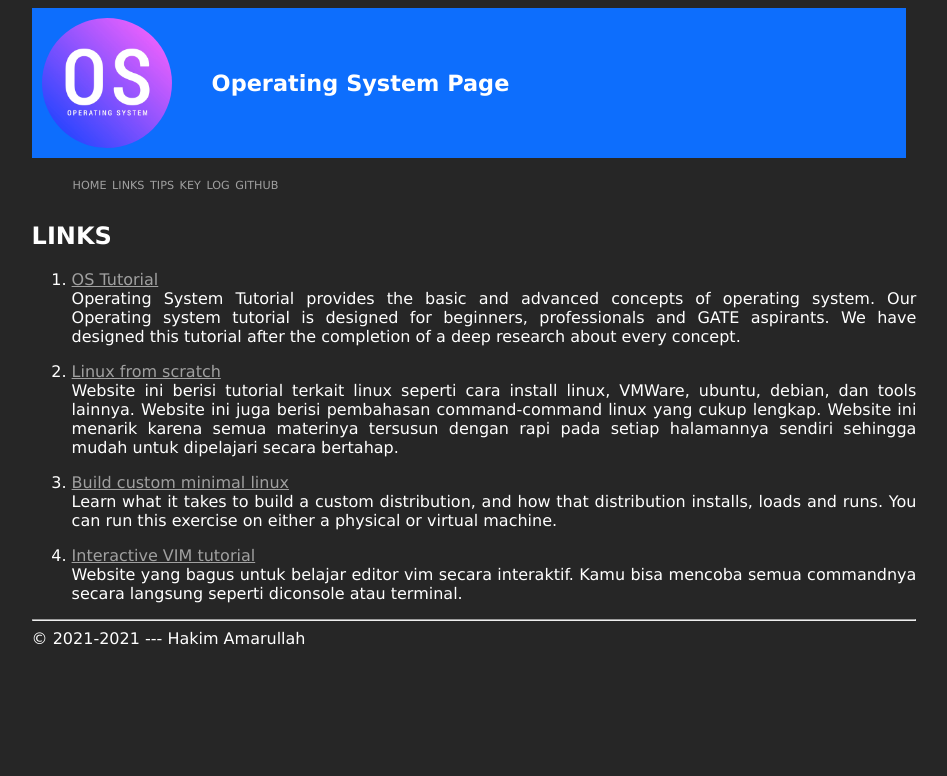
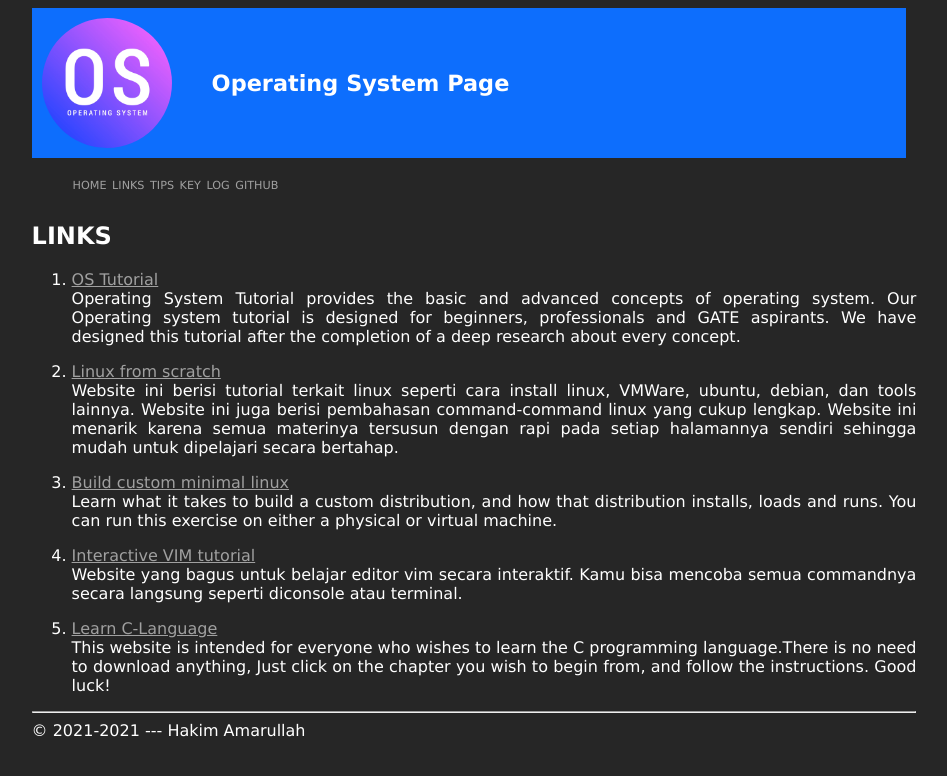
Before and after one commit to hakimamarullah/os212, a Jekyll site: the page built from links.md, in a window 1280 px wide. Shown: the top 776 px of the page, without its empty margins (166-1113 px from the left). Built offline with Jekyll 4.4.1, drawn with Linux system fonts in a browser that asks for light colours; our own code applies the rules of GitHub Pages for plain Markdown files.

Commit message:
update links.md

```diff
--- a/links.md
+++ b/links.md
@@ -22,3 +22,7 @@ You can run this exercise on either a physical or virtual machine.
 
 4. [Interactive VIM tutorial](https://www.openvim.com/)<br>
 Website yang bagus untuk belajar editor vim secara interaktif. Kamu bisa mencoba semua commandnya secara langsung seperti diconsole atau terminal.
+
+4. [Learn C-Language](https://www.learn-c.org)<br>
+This website is intended for everyone who wishes to learn the C programming language.There is no need to download anything,
+Just click on the chapter you wish to begin from, and follow the instructions. Good luck!
```
